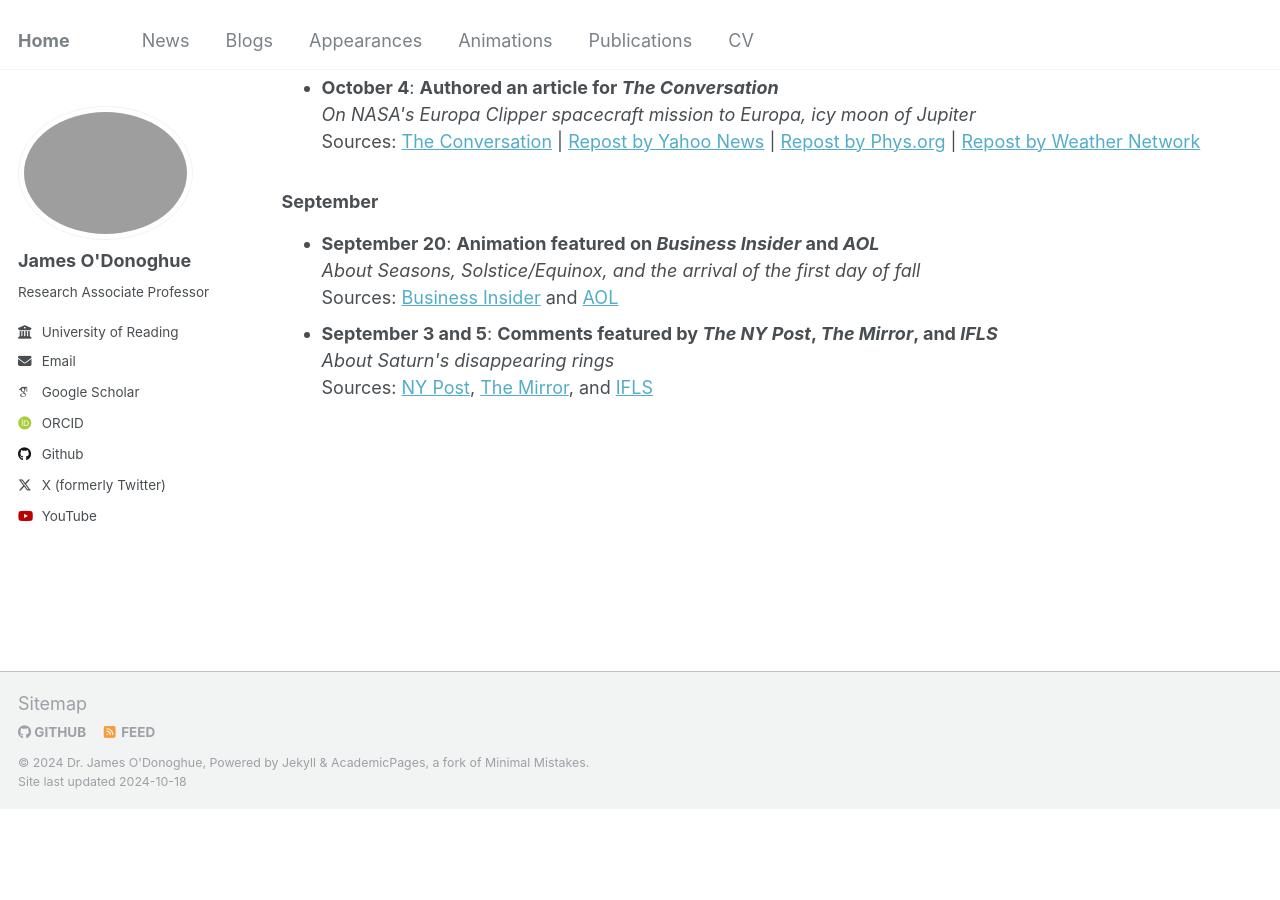
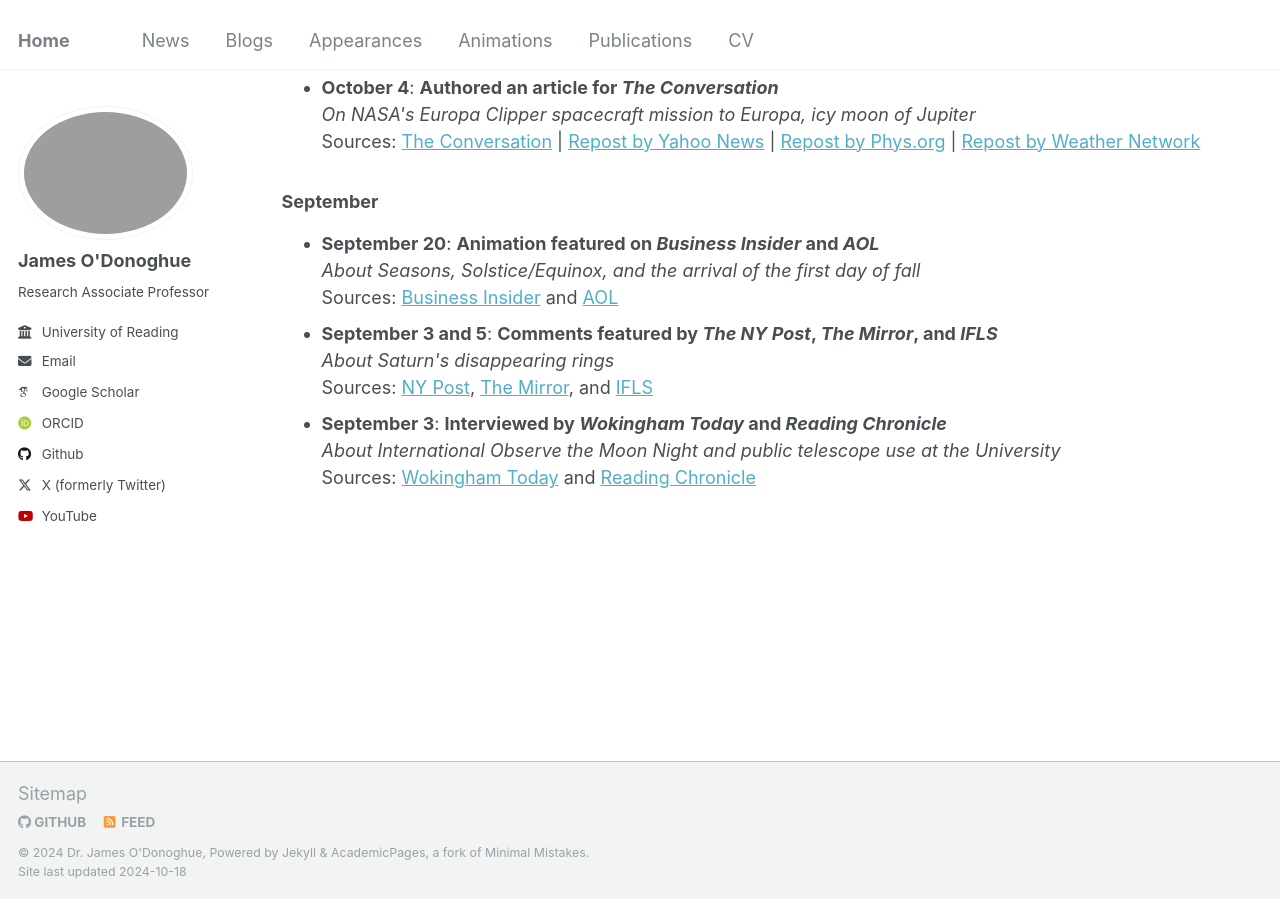
Before and after one commit to odonoghuespace/odonoghuespace.github.io, a Jekyll site: the page built from _pages/news.html, in a window 1280 px wide and 900 px high, scrolled down 519 px. Built offline with Jekyll 4.4.1, drawn with Linux system fonts in a browser that asks for light colours; some web fonts are replaced; before the commit the page ends 1329 px from its top, so only the background shows below that.

Commit message:
Update news.html

```diff
--- a/_pages/news.html
+++ b/_pages/news.html
@@ -44,5 +44,10 @@ Under construction.
     <em>About Saturn's disappearing rings</em><br>
     Sources: <a href="https://nypost.com/2024/09/05/lifestyle/saturns-iconic-rings-will-disappear-in-a-few-months-heres-why/">NY Post</a>, <a href="https://www.mirror.co.uk/news/world-news/saturns-iconic-rings-disappear-planet-33604149">The Mirror</a>, and <a href="https://www.iflscience.com/you-will-soon-get-a-chance-to-see-saturn-without-its-glorious-rings-75801">IFLS</a>
   </li>
+  <li><strong>September 3</strong>: <strong>Interviewed by <em>Wokingham Today</em> and <em>Reading Chronicle</em></strong><br>
+    <em>About International Observe the Moon Night and public telescope use at the University</em><br>
+    Sources: <a href="https://wokingham.today/university-open-for-public-use-of-telescopes-to-mark-international-observe-the-moon-night/">Wokingham Today</a> and <a href="https://www.readingchronicle.co.uk/news/24556570.nasa-lands-reading-international-observe-moon-night/">Reading Chronicle</a>
+  </li>
+
 
 </ul>
```
